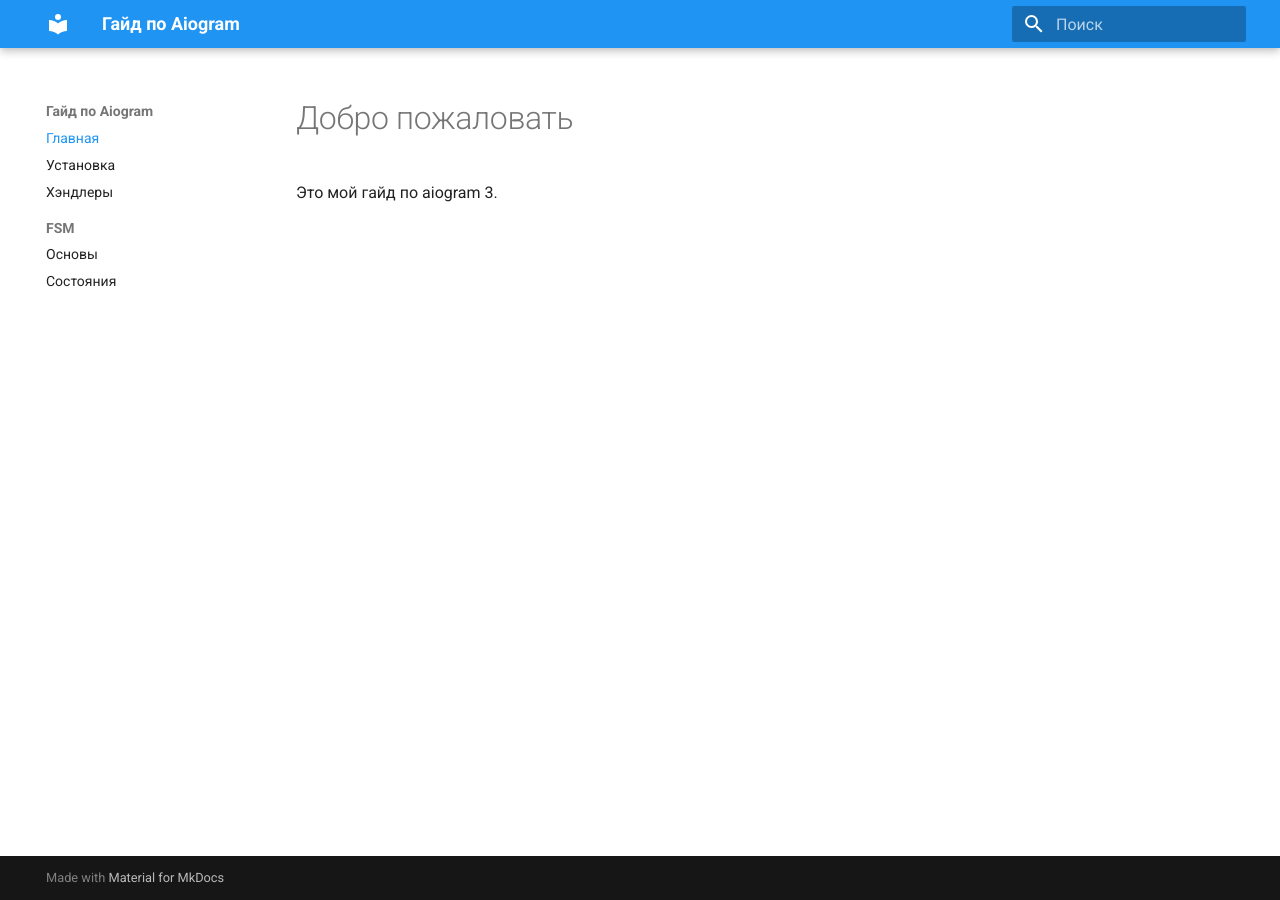
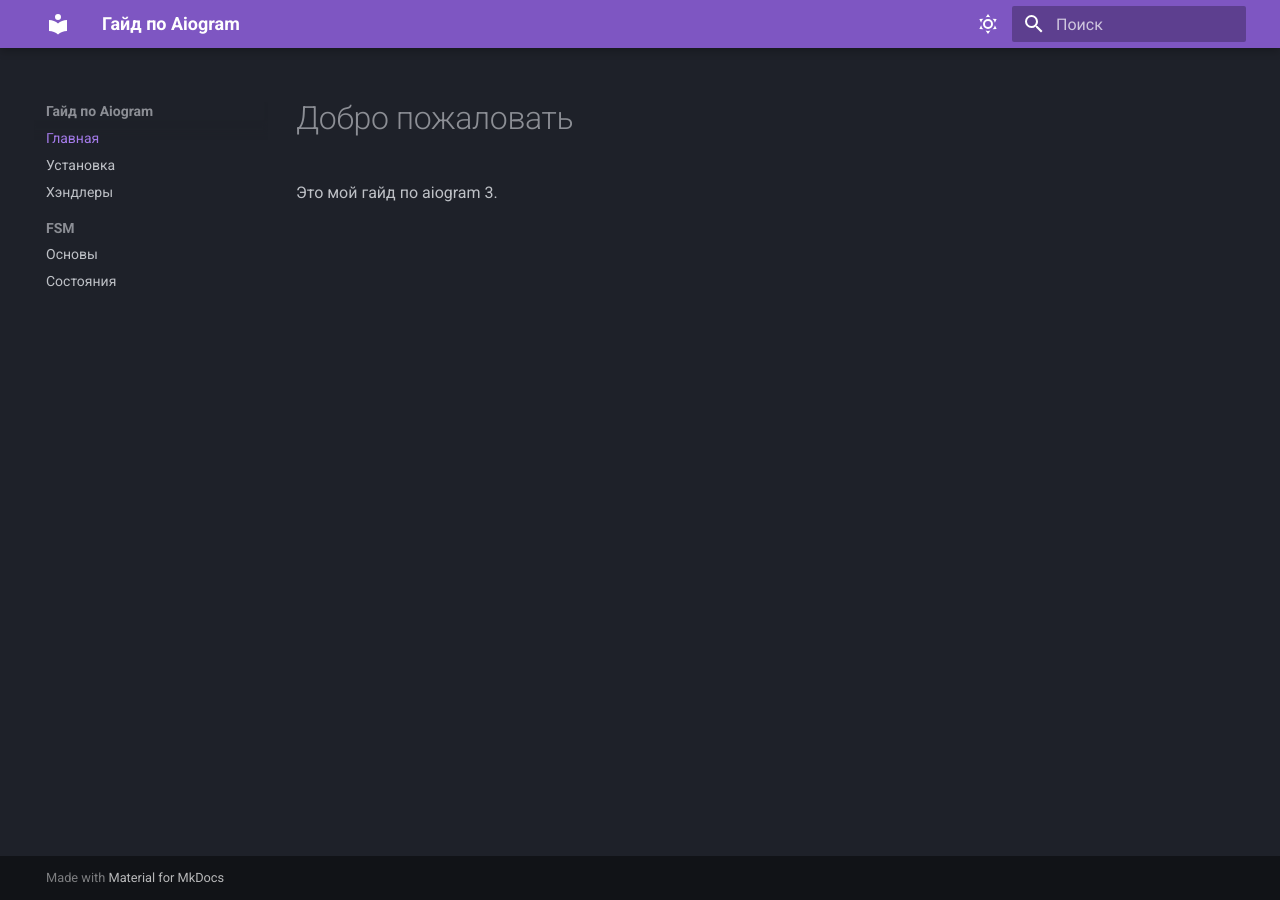
Before and after one commit to a6dall/aiogram-guide, an MkDocs documentation site: the page built from docs/index.md, in a window 1280 px wide. Built offline with MkDocs 1.6.1 and Material for MkDocs 9.7.7, drawn with Linux system fonts in a browser that asks for light colours.

Commit message:
New theme

```diff
--- a/mkdocs.yml
+++ b/mkdocs.yml
@@ -1,28 +1,31 @@
 site_name: Гайд по Aiogram
 site_url: https://a6dall.github.io/aiogram-guide/
+
 theme:
   name: material
   language: ru
+  features:
+    - navigation.sections
+    - navigation.top
+    - content.code.copy
+    - search.highlight
+    - search.share
   palette:
+    - scheme: slate  # ← тёмная тема по умолчанию
+      primary: deep purple
+      accent: lime
+      toggle:
+        icon: material/weather-sunny
+        name: Светлая тема
     - scheme: default
-      primary: blue
-      accent: light blue
-    - scheme: slate
-      primary: blue
-      accent: light blue
+      primary: deep purple
+      accent: lime
       toggle:
         icon: material/weather-night
-        name: Переключить тему
+        name: Тёмная тема
   font:
     text: Roboto
     code: Fira Code
-  features:
-    - navigation.sections         # ← ✅ включает навигацию слева
-    - navigation.top             # ← кнопка наверх
-    - content.code.copy          # ← кнопка копировать
-    - search.highlight
-    - search.share
-
 
 markdown_extensions:
   - admonition
@@ -32,8 +35,8 @@ markdown_extensions:
   - pymdownx.highlight
   - pymdownx.superfences
   - pymdownx.details
+  - pymdownx.emoji
   - pymdownx.tabbed
-  - pymdownx.emoji
   - pymdownx.snippets
   - pymdownx.keys
 
```
Also changed, not shown: site/404.html, site/index.html, site/install/index.html.
